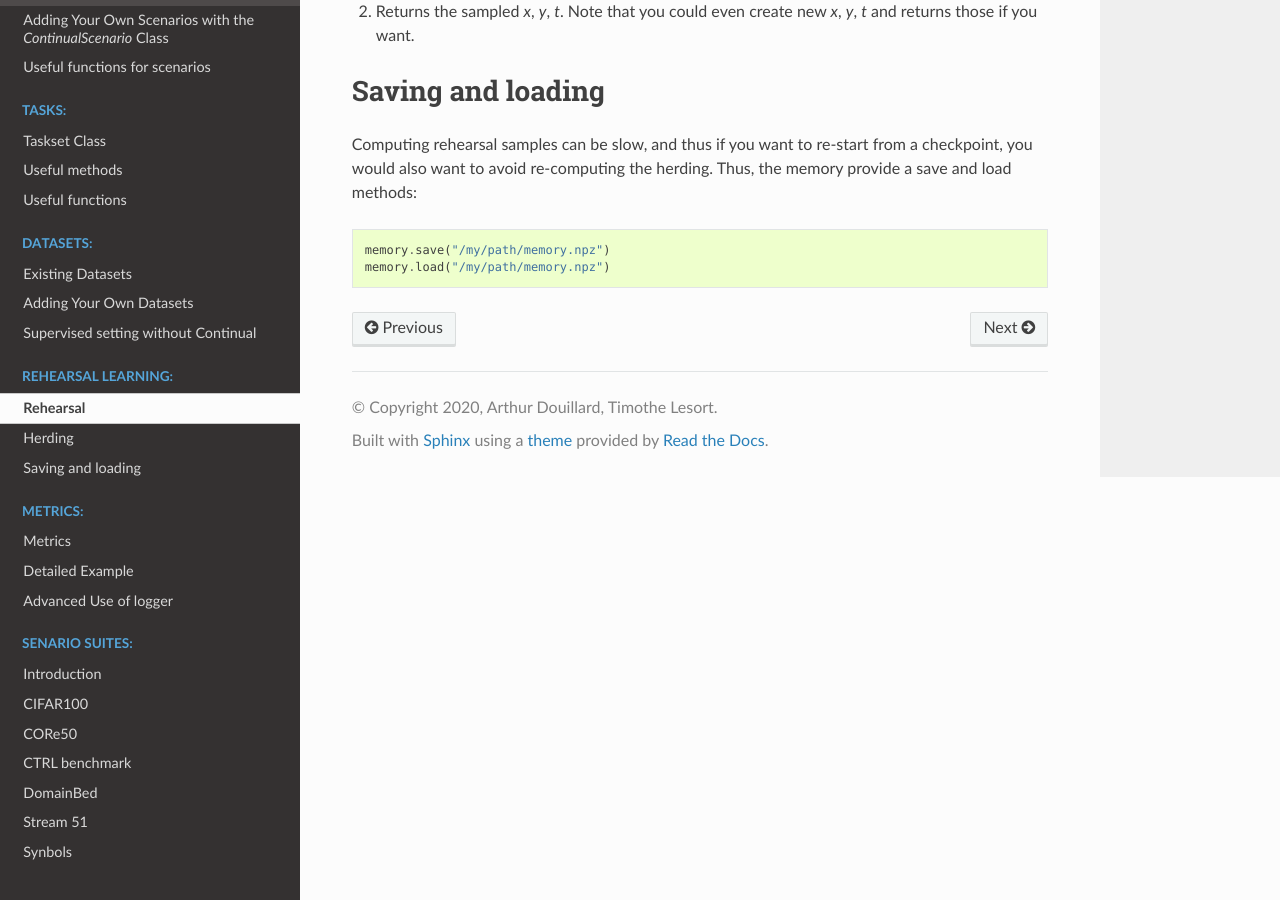
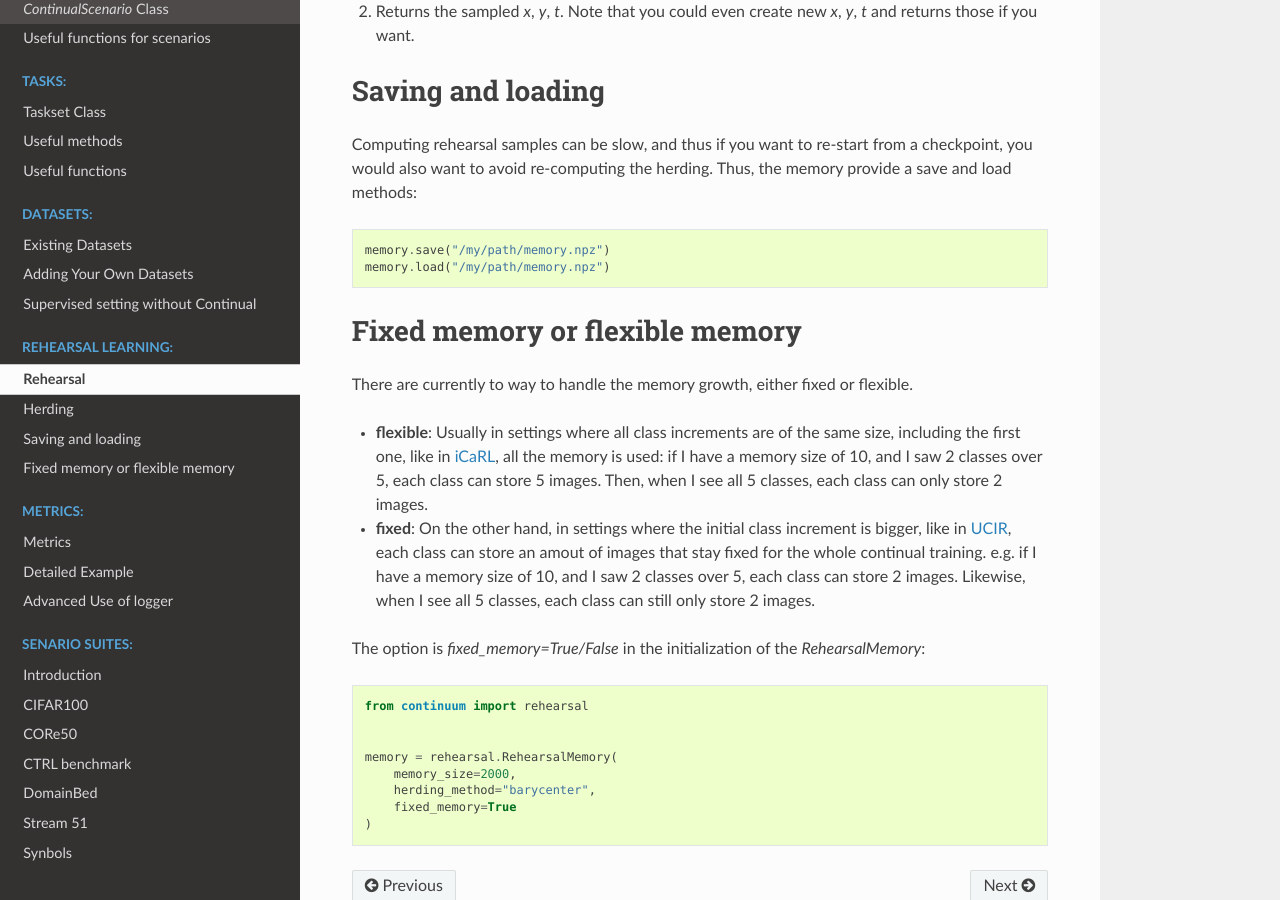
Before and after one commit to Continvvm/continuum, a Sphinx documentation site: the page built from docs/_tutorials/rehearsal/rehearsal.rst, in a window 1280 px wide and 900 px high, scrolled down 1471 px. Built offline with Sphinx 7.4.7 and the Read the Docs theme 2.0.0, drawn with Linux system fonts in a browser that asks for light colours.

Commit message:
Add fixed_memory in webdoc, fix #250.

```diff
--- a/docs/_tutorials/rehearsal/rehearsal.rst
+++ b/docs/_tutorials/rehearsal/rehearsal.rst
@@ -86,3 +86,35 @@ provide a save and load methods:
 
     memory.save("/my/path/memory.npz")
     memory.load("/my/path/memory.npz")
+
+
+Fixed memory or flexible memory
+--------------------------------
+
+There are currently to way to handle the memory growth, either fixed or flexible.
+
+- **flexible**: Usually in settings where all class increments are of the same size,
+  including the first one, like in `iCaRL <https://arxiv.org/abs/1611.07725>`__,
+  all the memory is used: if I have a memory size of 10, and I saw 2 classes over 5,
+  each class can store 5 images. Then, when I see all 5 classes, each class can
+  only store 2 images.
+
+- **fixed**: On the other hand, in settings where the initial class increment is bigger,
+  like in `UCIR <https://openaccess.thecvf.com/content_CVPR_2019/html/Hou_Learning_a_Unified_Classifier_Incrementally_via_Rebalancing_CVPR_2019_paper.html>`__,
+  each class can store an amout of images that stay fixed for the whole continual training.
+  e.g. if I have a memory size of 10, and I saw 2 classes over 5, each class can store
+  2 images. Likewise, when I see all 5 classes, each class can still only store 2 images.
+
+
+The option is `fixed_memory=True/False` in the initialization of the `RehearsalMemory`:
+
+.. code-block:: python
+
+    from continuum import rehearsal
+
+
+    memory = rehearsal.RehearsalMemory(
+        memory_size=2000,
+        herding_method="barycenter",
+        fixed_memory=True
+    )
```
